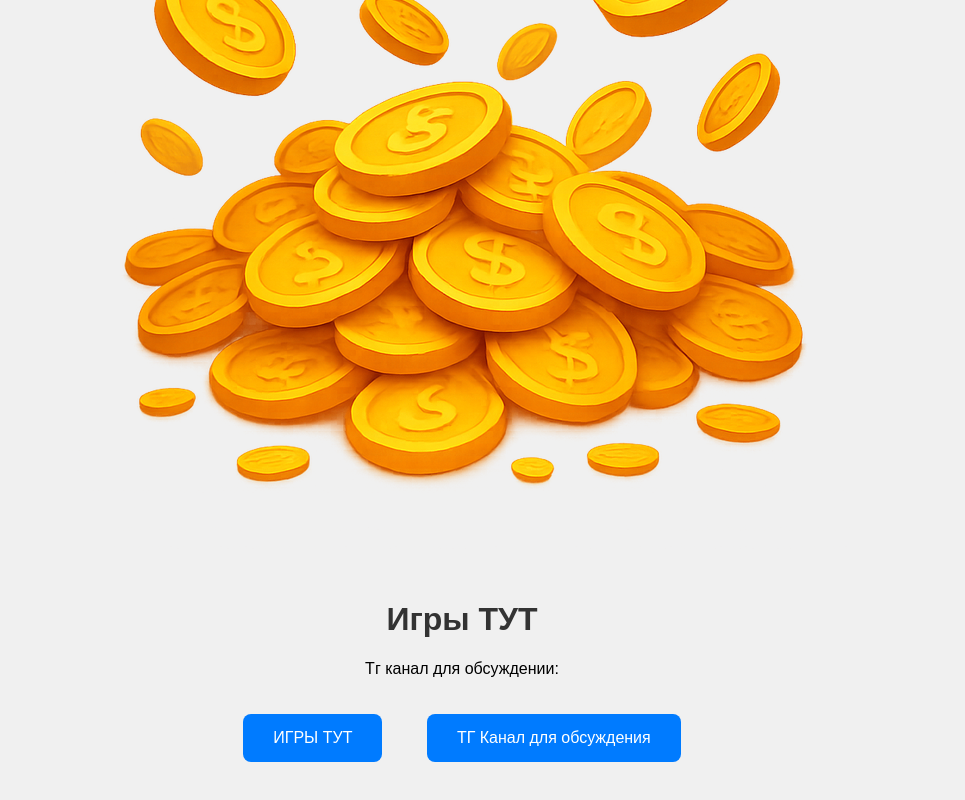
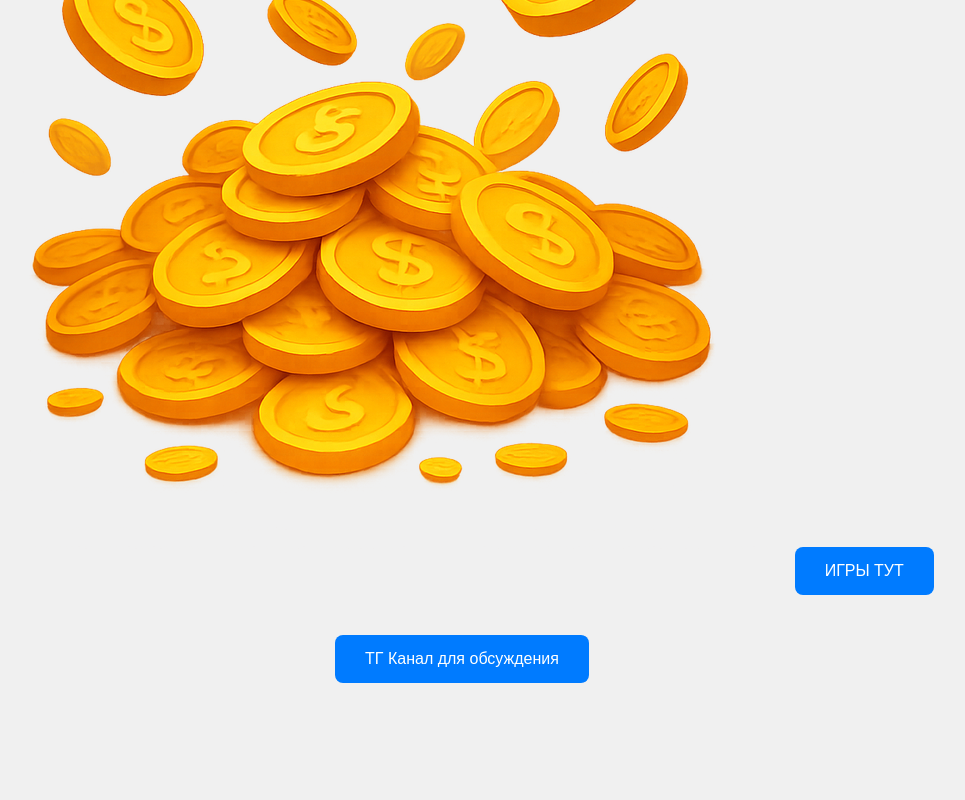
Before and after one commit to Dimushk/JackpotHaven, a plain HTML site: page index.html in a window 1280 px wide. Shown: the part 702-1502 px from the top of the page, without its empty margins (178-1143 px from the left). After the commit the page ends 1463 px from the top, so only its background shows below. Drawn offline with Linux system fonts and the light colour scheme.

Commit message:
Update index.html

```diff
--- a/index.html
+++ b/index.html
@@ -37,8 +37,6 @@
 </head>
 <body>
     <img src="coins_resized.png" alt="Падающие монетки">
-    <h1>Игры ТУТ</h1>
-    <p>Тг канал для обсуждении:</p>
     <a href="https://aff.casher.ink/?alias=d3815c" target="_blank">ИГРЫ ТУТ</a>
     <a href="https://t.me/jackpot_haven" target="_blank">ТГ Канал для обсуждения</a>
 </body>
```
